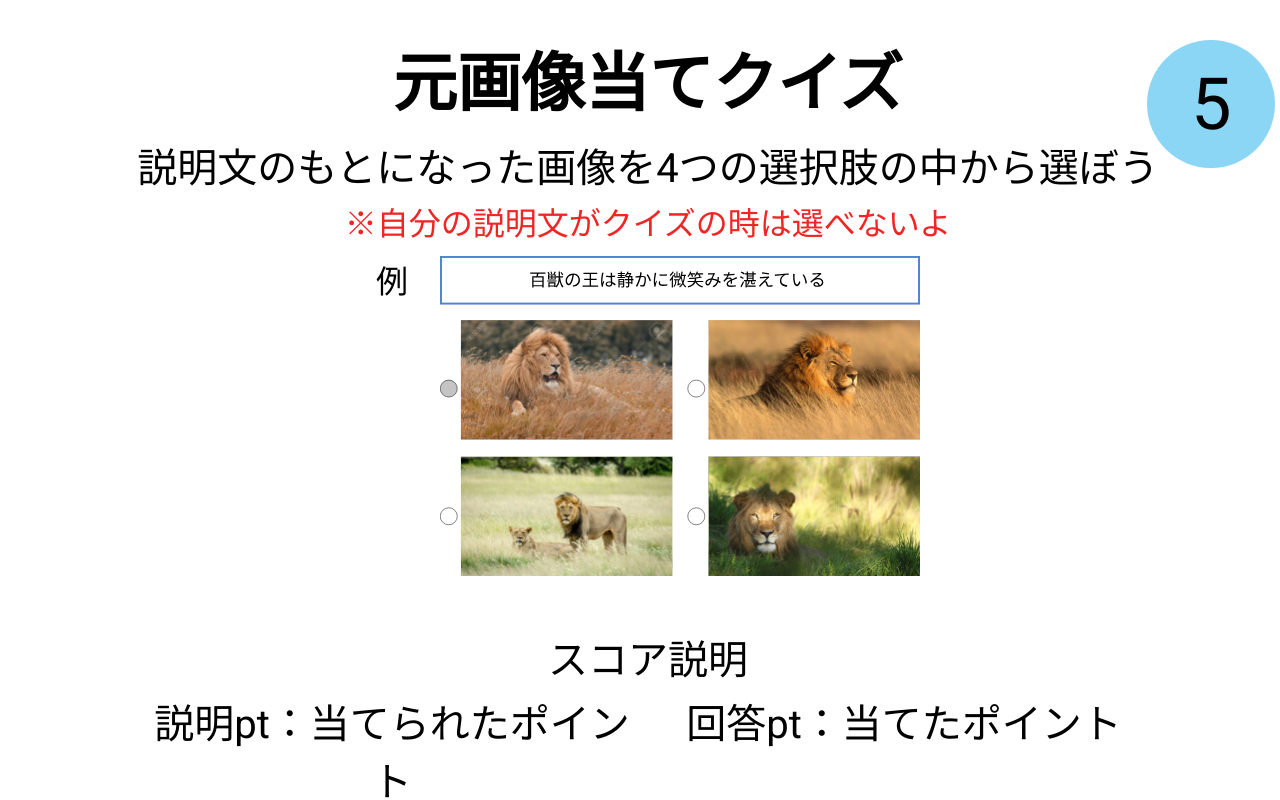
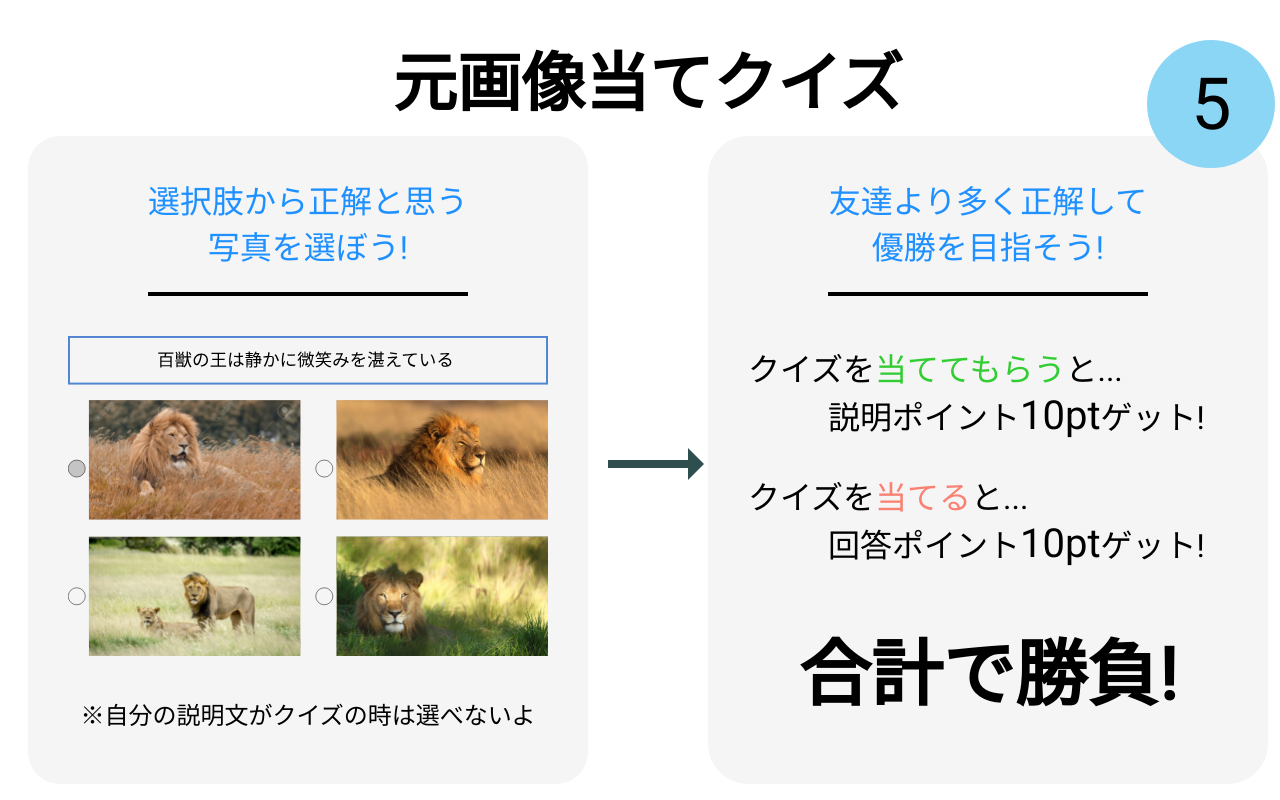
Before and after one commit to NIT-Anan-Procon/procon32_Lets_AIdea_react, a React (Vite) app: page /quiz/relay in a window 1280 px wide. Built offline with nearby package versions, Linux system fonts and the light colour scheme.

Commit message:
デザインの変更

```diff
--- a/src/quiz/pages/Relay.jsx
+++ b/src/quiz/pages/Relay.jsx
@@ -33,18 +33,31 @@ export default function Relay() {
   return (
     <div className="quiz" id="quizRelay">
       <Title text="元画像当てクイズ" />
-      <div id="relayForm">
-        <div id="textMassage">
-          説明文のもとになった画像を4つの選択肢の中から選ぼう
+      <div id="quizForm">
+        <div className="brockTitle">選択肢から正解と思う写真を選ぼう!</div>
+        <Image src={quizImg} alt="クイズのイメージ" />
+        <div id="attention">※自分の説明文がクイズの時は選べないよ</div>
+      </div>
+      <div id="arrow"> </div>
+      <div id="scoreForm">
+        <div className="brockTitle">友達より多く正解して優勝を目指そう!</div>
+        <div id="scoreExplanation">
+          <div className="text1">
+            クイズを<span id="answered">当ててもらう</span>と...
+          </div>
+          <div className="text2">
+            説明ポイント<span className="point">10pt</span>ゲット!
+          </div>
         </div>
-        <AttentionMessage text="※自分の説明文がクイズの時は選べないよ" />
-        <div id="example">例</div>
-        <Image src={quizImg} alt="クイズのイメージ" />
-      </div>
-      <div id="scoreForm">
-        <div id="scoreTitle">スコア説明</div>
-        <div id="scoreExplanation">説明pt：当てられたポイント</div>
-        <div id="scoreAnswer">回答pt：当てたポイント</div>
+        <div id="scoreAnswer">
+          <div className="text1">
+            クイズを<span id="answer">当てる</span>と...
+          </div>
+          <div className="text2">
+            回答ポイント<span className="point">10pt</span>ゲット!
+          </div>
+        </div>
+        <div id="total">合計で勝負!</div>
       </div>
       <Timer time={time} />
     </div>
--- a/src/quiz/pages/css/Relay.css
+++ b/src/quiz/pages/css/Relay.css
@@ -1,63 +1,125 @@
 #quizRelay {
   grid-template:
-    "... ......... ..." 3vh
-    "... title     ..." 10vh
-    "... ......... ..." 3vh
-    "... relayForm ..." auto
-    "... ......... ..." 1vh
-    "... scoreForm ..." auto
-    "... ......... ..." 3vh
-    /10vh auto 10vh;
+    "... ......... ..... ..... ..... ......... ..." 3vh
+    "... title     title title title title     ..." 10vh
+    "... ......... ..... ..... ..... ......... ..." 3vh
+    "... quizForm  ..... arrow ..... scoreForm ..." auto
+    "... ......... ..... ..... ..... ......... ..." 3vh
+    /auto 70vh auto 10vh auto 70vh auto;
   position: fixed;
 }
 
-#relayForm {
+#quizForm {
+  background-color: #f5f5f5;
+  border-radius: 4vh;
   display: grid;
-  grid-area: relayForm;
+  grid-area: quizForm;
   grid-template:
-    "textMassage      textMassage      textMassage      textMassage      textMassage     " 6vh
-    "................ ................ ................ ................ ................" 1vh
-    "attentionMessage attentionMessage attentionMessage attentionMessage attentionMessage" 4vh
-    "................ ................ ................ ................ ................" 4vh
-    "................ example          ................  image           ................" 40vh
-    / auto 4vh 4vh 60vh auto;
+    "... ......... .......... ......... ..." 5vh
+    "... ......... brockTitle ......... ..." 15vh
+    "... ......... .......... ......... ..." 5vh
+    "... image     image      image     ..." 40vh
+    "... ......... .......... ......... ..." 5vh
+    "... attention attention  attention ..." 4vh
+    "... ......... .......... ......... ..." 3vh
+    / 5vh 10vh 40vh 10vh 5vh;
 }
 
-#textMassage {
-  font-size: 5vh;
-  grid-area: textMassage;
+.brockTitle {
+  border-bottom: 0.5vh solid black;
+  color: #1e90ff;
+  font-size: 4vh;
+  grid-area: brockTitle;
   text-align: center;
 }
 
-#example {
-  font-size: 4vh;
-  grid-area: example;
+#attention {
+  font-size: 3vh;
+  grid-area: attention;
+  text-align: center;
+}
+
+#arrow {
+  background-color: #2f4f4f;
+  display: inline-block;
+  grid-area: arrow;
+  height: 1vh;
+  position: relative;
+  top: 50%;
+}
+
+#arrow::before {
+  border: 2vh solid transparent;
+  border-left: 2vh solid #2f4f4f;
+  content: "";
+  left: 10vh;
+  position: absolute;
+  top: -1.5vh;
 }
 
 #scoreForm {
+  background-color: #f5f5f5;
+  border-radius: 5vh;
   display: grid;
   grid-area: scoreForm;
   grid-template:
-    "... scoreTitle       scoreTitle scoreTitle  ..." 6vh
-    "... ................ .......... ........... ..." 2vh
-    "... scoreExplanation .......... scoreAnswer ..." 6vh
-    / auto 45% 1vh 45% auto;
-}
-
-#scoreTitle {
-  font-size: 5vh;
-  grid-area: scoreTitle;
-  text-align: center;
+    "... ................ ................ ................ ..." 5vh
+    "... ................ brockTitle       ................ ..." 15vh
+    "... ................ ................ ................ ..." 6vh
+    "... scoreExplanation scoreExplanation scoreExplanation ..." 12vh
+    "... ................ ................ ................ ..." 4vh
+    "... scoreAnswer      scoreAnswer      scoreAnswer      ..." 12vh
+    "... ................ ................ ................ ..." 6vh
+    "... total            total            total            ..." 15vh
+    "... ................ ................ ................ ..." 3vh
+    / 5vh 10vh 40vh 10vh 5vh;
 }
 
 #scoreExplanation {
+  display: grid;
+  grid-area: scoreExplanation;
+  grid-template:
+    "text1 text1 text1" 5vh
+    "..... ..... ....." 1vh
+    "..... text2 text2" 6vh
+    /10vh 30vh 20vh;
+}
+
+.text1 {
+  font-size: 4vh;
+  grid-area: text1;
+}
+
+.text2 {
+  font-size: 4vh;
+  grid-area: text2;
+}
+
+span#answered {
+  color: #32cd32;
+}
+
+span.point {
   font-size: 5vh;
-  grid-area: scoreExplanation;
-  text-align: center;
 }
 
 #scoreAnswer {
-  font-size: 5vh;
+  display: grid;
   grid-area: scoreAnswer;
+  grid-template:
+    "text1 text1 text1" 5vh
+    "..... ..... ....." 1vh
+    "..... text2 text2" 6vh
+    /10vh 30vh 20vh;
+}
+
+span#answer {
+  color: #fa8072;
+}
+
+#total {
+  font-size: 9vh;
+  font-weight: bold;
+  grid-area: total;
   text-align: center;
 }
```
